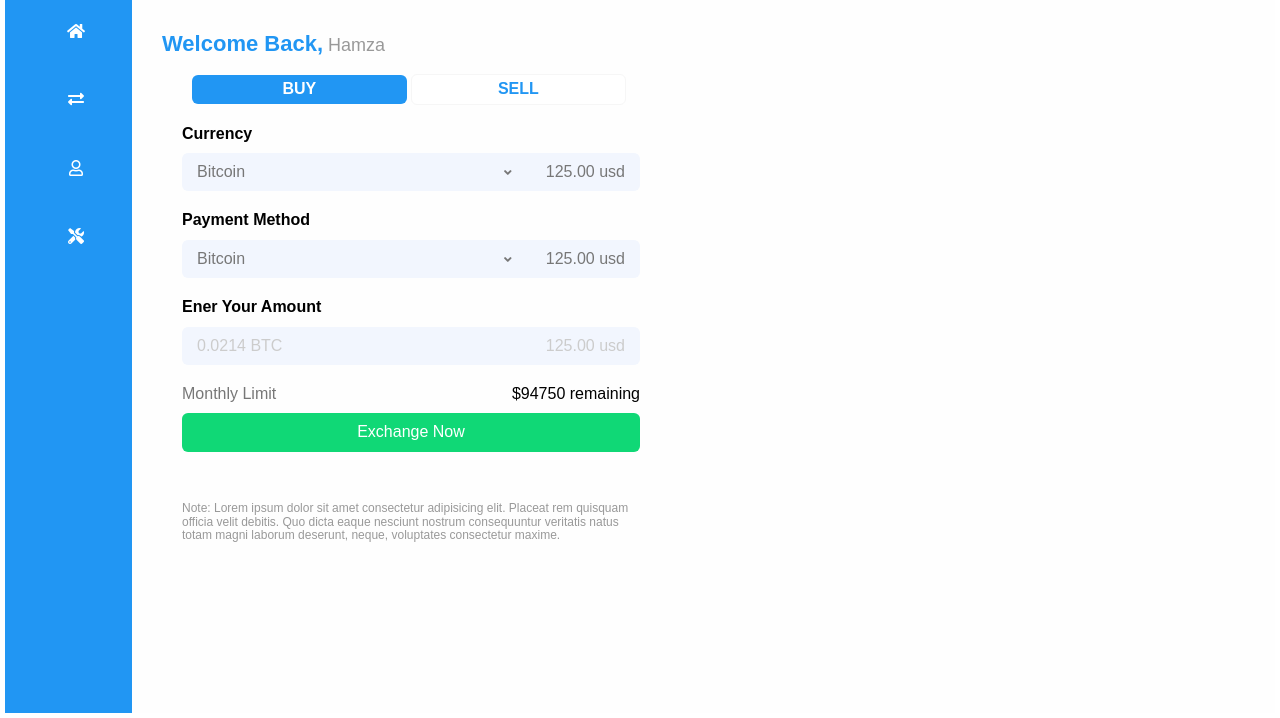
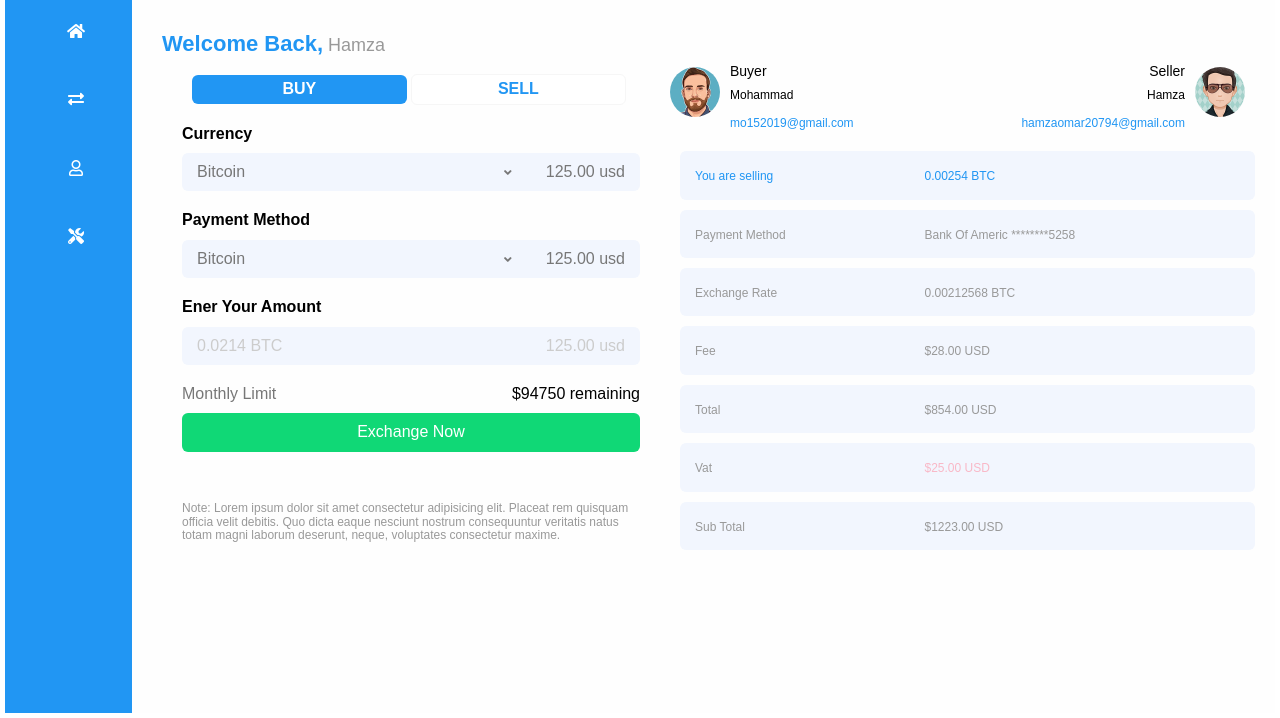
Before and after one commit to hamzaomar102361/challenges, a plain HTML site: page bitcoin-dashboard/index.html in a window 1280 px wide. Shown: the part 92-810 px from the top of the page. Drawn offline with Linux system fonts and the light colour scheme.

Commit message:
add aside section to dashboard

```diff
--- a/bitcoin-dashboard/css/main.css
+++ b/bitcoin-dashboard/css/main.css
@@ -41,14 +41,22 @@ ul {
 .page header .logo {
     margin: 20px 50px;
 }
+.page header .logo:hover h2 {
+    transform: translateX(5px) scale(1.2);
+}
+.page header .logo:hover i {
+    transform: rotate(360deg);
+}
 .page header .logo i {
     color: #2691e7;
     font-size: 22px;
+    transition: 0.6s;
 }
 .page header .logo h2 {
     display: inline-block;
     color: #2691e7;
     font-family: cursive;
+    transition: 0.6s;
 }
 .page header .content {
     display: flex;
@@ -222,8 +230,88 @@ ul {
     color: white;
     background-color: #10d876;
     border-radius: 6px;
+    transition: 0.6s;
+}
+.page section .button:hover {
+    background-color: #f9b8c7;
 }
 .page section .foot {
     margin: 50px 0 0 50px;
     font-size: 12px;
 }
+.page aside {
+    grid-area: aside;
+    margin: 40px 30px;
+}
+.page aside .holder {
+    display: flex;
+    justify-content: space-between;
+    align-items: center;
+    margin-bottom: 20px;
+}
+.page aside .holder .info {
+    display: flex;
+    justify-content: center;
+    align-items: center;
+}
+.page aside .holder .info img {
+    width: 50px;
+    border-radius: 50%;
+    transition: 0.6s;
+}
+.page aside .holder .info img:hover {
+    transform: scale(1.3);
+}
+.page aside .holder .info .text {
+    margin: 0 10px;
+}
+.page aside .holder .info .right {
+    text-align: end;
+}
+.page aside .holder .info .text h3 {
+    font-size: 14px;
+    margin: 10px 0;
+    font-weight: normal;
+}
+.page aside .holder .info .text span {
+    display: block;
+    font-size: 12px;
+    margin-bottom: 10px;
+}
+.page aside .holder .info .text a {
+    text-decoration: none;
+    font-size: 12px;
+    color: #2196f3
+}
+.page aside .content {
+    margin-top: 10px;
+}
+.page aside .content .box {
+    width: 100%;
+    margin: 10px;
+    padding: 15px;
+    background-color: #f2f6fe;
+    border-radius: 6px;
+    transition: 0.6s;
+}
+.page aside .content .box:hover {
+    background-color: white;
+    transform: scale(1.1) translateX(5px);
+}
+.page aside .content .box span {
+    display: inline-block;
+    color: #999;
+    font-size: 12px;
+}
+.page aside .content .box span:first-of-type {
+    width: 125px;
+}
+.page aside .content .box span:last-of-type {
+    margin-left: 100px;
+}
+.page aside .content .box:first-of-type span {
+    color: #2196f3;
+}
+.page aside .content .box:nth-child(6) span:last-of-type {
+    color: #f9b8c7;
+}
--- a/bitcoin-dashboard/index.html
+++ b/bitcoin-dashboard/index.html
@@ -78,6 +78,56 @@
             <a class="button" href="#">Exchange Now</a>
             <p class="foot">Note: Lorem ipsum dolor sit amet consectetur adipisicing elit. Placeat rem quisquam officia velit debitis. Quo dicta eaque nesciunt nostrum consequuntur veritatis natus totam magni laborum deserunt, neque, voluptates consectetur maxime.</p>
         </section>
+        <aside>
+            <div class="holder">
+                <div class="info">
+                    <img src="image/avatar-05.png" alt="">
+                    <div class="text">
+                        <h3>Buyer</h3>
+                        <span>Mohammad</span>
+                        <a href="#">mo152019@gmail.com</a>
+                    </div>
+                </div>
+                <div class="info">
+                    <div class="text right">
+                        <h3>Seller</h3>
+                        <span>Hamza</span>
+                        <a href="#">hamzaomar20794@gmail.com</a>
+                    </div>
+                    <img src="image/avatar-06.png" alt="">
+                </div>
+            </div>
+            <div class="content">
+                <div class="box">
+                    <span>You are selling</span>
+                    <span>0.00254 BTC</span>
+                </div>
+                <div class="box">
+                    <span>Payment Method</span>
+                    <span>Bank Of Americ ********5258</span>
+                </div>
+                <div class="box">
+                    <span>Exchange Rate</span>
+                    <span>0.00212568 BTC</span>
+                </div>
+                <div class="box">
+                    <span>Fee</span>
+                    <span>$28.00 USD</span>
+                </div>
+                <div class="box">
+                    <span>Total</span>
+                    <span>$854.00 USD</span>
+                </div>
+                <div class="box">
+                    <span>Vat</span>
+                    <span>$25.00 USD</span>
+                </div>
+                <div class="box">
+                    <span>Sub Total</span>
+                    <span>$1223.00 USD</span>
+                </div>
+            </div>
+        </aside>
     </div>
 </body>
 </html>
```
Also changed, not shown: bitcoin-dashboard/image/avatar-05.png (added), bitcoin-dashboard/image/avatar-06.png (added).
